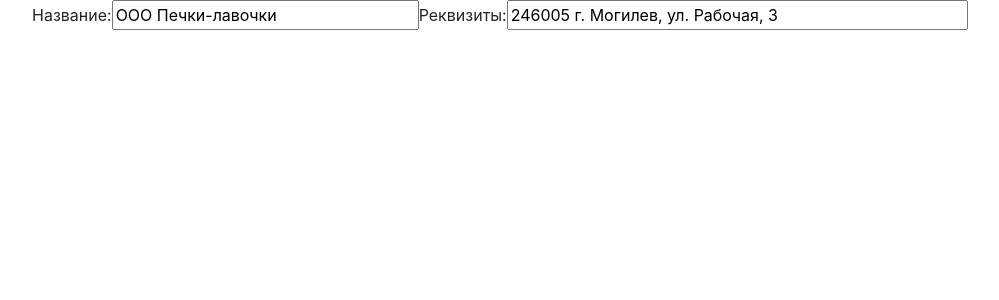
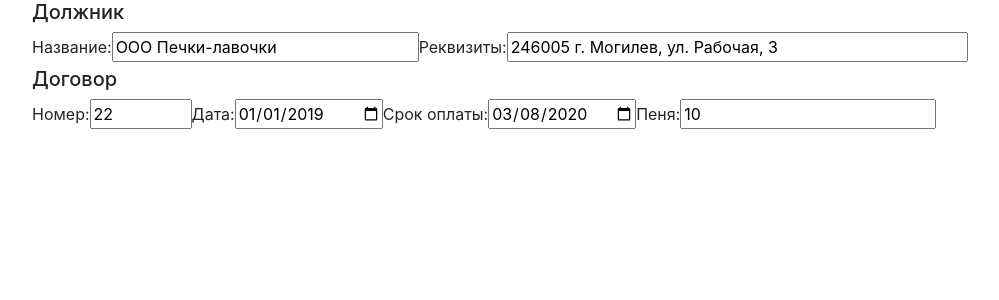
Before and after one commit to Globus007/debt-calculator-frontend, an Angular app: page / in a window 1280 px wide. Shown: the top 300 px of the page, without its empty margins (53-1052 px from the left). Built offline with nearby package versions, Linux system fonts and the light colour scheme.

Commit message:
Added ContractComponent

```diff
--- a/src/app/app.component.html
+++ b/src/app/app.component.html
@@ -1 +1,2 @@
 <app-debtor></app-debtor>
+<app-contract></app-contract>
--- a/src/app/app.module.ts
+++ b/src/app/app.module.ts
@@ -4,11 +4,13 @@ import { NgModule } from '@angular/core';
 import { AppRoutingModule } from './app-routing.module';
 import { AppComponent } from './app.component';
 import { DebtorComponent } from './debtor/debtor.component';
+import { ContractComponent } from './contract/contract.component';
 
 @NgModule({
   declarations: [
     AppComponent,
-    DebtorComponent
+    DebtorComponent,
+    ContractComponent
   ],
   imports: [
     BrowserModule,
--- /dev/null
+++ b/src/app/contract/contract.component.html
@@ -0,0 +1,13 @@
+<div id="contract" class="container">
+    <h5>Договор</h5>
+    <form>
+        <label for="contract-number">Номер: </label>
+        <input type="text" name="contract-number" size="5" value="22">
+        <label for="contract-date">Дата: </label>
+        <input type="date" name="contract-date" value="2019-01-01">
+        <label for="contract-pay-date">Срок оплаты: </label>
+        <input type="date" name="contract-pay-date" value="2020-03-08">
+        <label for="contract-fine">Пеня: </label>
+        <input type="number" name="contract-fine" size="3" value="10">
+    </form>
+</div>
--- /dev/null
+++ b/src/app/contract/contract.component.ts
@@ -0,0 +1,15 @@
+import { Component, OnInit } from '@angular/core';
+
+@Component({
+  selector: 'app-contract',
+  templateUrl: './contract.component.html',
+  styleUrls: ['./contract.component.css']
+})
+export class ContractComponent implements OnInit {
+
+  constructor() { }
+
+  ngOnInit(): void {
+  }
+
+}
--- a/src/app/debtor/debtor.component.html
+++ b/src/app/debtor/debtor.component.html
@@ -1,8 +1,9 @@
-<div class="container">
+<div id="debtor" class="container">
+    <h5>Должник</h5>
     <form>
-        <label for="debtor-name">Название:</label>
+        <label for="debtor-name">Название: </label>
         <input type="text" name="debtor-name" size="25" value="ООО Печки-лавочки">
-        <label for="debtor-name">Реквизиты:</label>
-        <input type="text" name="debtor-name" size="40" value="246005 г. Могилев, ул. Рабочая, 3">
+        <label for="debtor-props">Реквизиты: </label>
+        <input type="text" name="debtor-props" size="40" value="246005 г. Могилев, ул. Рабочая, 3">
     </form>
 </div>
```
Also changed, not shown: src/app/contract/contract.component.css (added), 1 other file (tests, documents, lock files or other folders).
